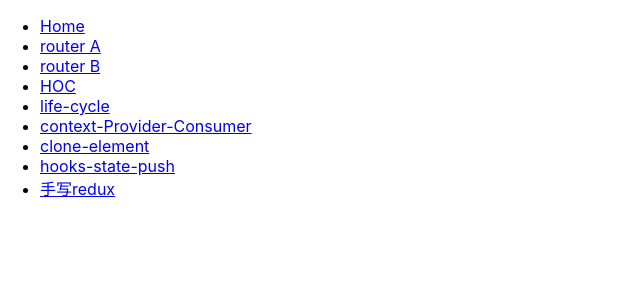
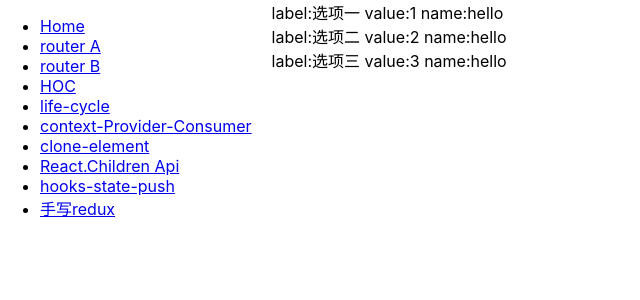
Before and after one commit to MrSeaWave/test-react-feature, a React app: page /react-children in a window 1280 px wide. Shown: the top 300 px of the page, without its empty margins (0-640 px from the left). Built offline with nearby package versions, Linux system fonts and the light colour scheme.

Commit message:
feat: 增加React Children Api 用法

```diff
--- /dev/null
+++ b/src/ReactChildren/index.jsx
@@ -0,0 +1,51 @@
+import React from 'react';
+//父组件用,props是指父组件的props
+function renderChildren(props) {
+  console.log('renderChildren props', props);
+  // 缺少key值
+  // return props.children.map((child) => {
+  //   if (child.type === RadioOption)
+  //     return React.cloneElement(child, {
+  //       //把父组件的props.name赋值给每个子组件
+  //       name: props.name,
+  //     });
+  //   else return child;
+  // });
+  //推荐用 React.Children 遍历所有子组件
+  return React.Children.map(props.children, (child) => {
+    if (child.type === RadioOption)
+      return React.cloneElement(child, {
+        //把父组件的props.name赋值给每个子组件
+        name: props.name,
+      });
+    else return child;
+  });
+}
+
+function RadioOption(props) {
+  const { label, value, name } = props;
+  return (
+    <div>
+      label:{label + ' '}
+      value:{value + ' '}
+      name:{name + ' '}
+    </div>
+  );
+}
+//父组件
+function RadioGroup(props) {
+  return <div>{renderChildren(props)}</div>;
+}
+
+// 使用React.Children Api
+function ReactChildrenPage() {
+  return (
+    <RadioGroup name="hello">
+      <RadioOption label="选项一" value="1" />
+      <RadioOption label="选项二" value="2" />
+      <RadioOption label="选项三" value="3" />
+    </RadioGroup>
+  );
+}
+
+export default ReactChildrenPage
--- a/src/routes.js
+++ b/src/routes.js
@@ -32,6 +32,11 @@ const routes = [
     component: lazy(() => import(/* webpackChunkName: "CloneElement" */ './CloneElement')),
   },
    {
+    path: '/react-children',
+    title: 'React.Children Api',
+    component: lazy(() => import(/* webpackChunkName: "ReactChildrenPage" */ './ReactChildren')),
+  },
+   {
     path: '/hooks-state-push',
     title: 'hooks-state-push',
     component: lazy(() => import(/* webpackChunkName: "StatePush" */ './HooksExample/StatePush/index')),
```
